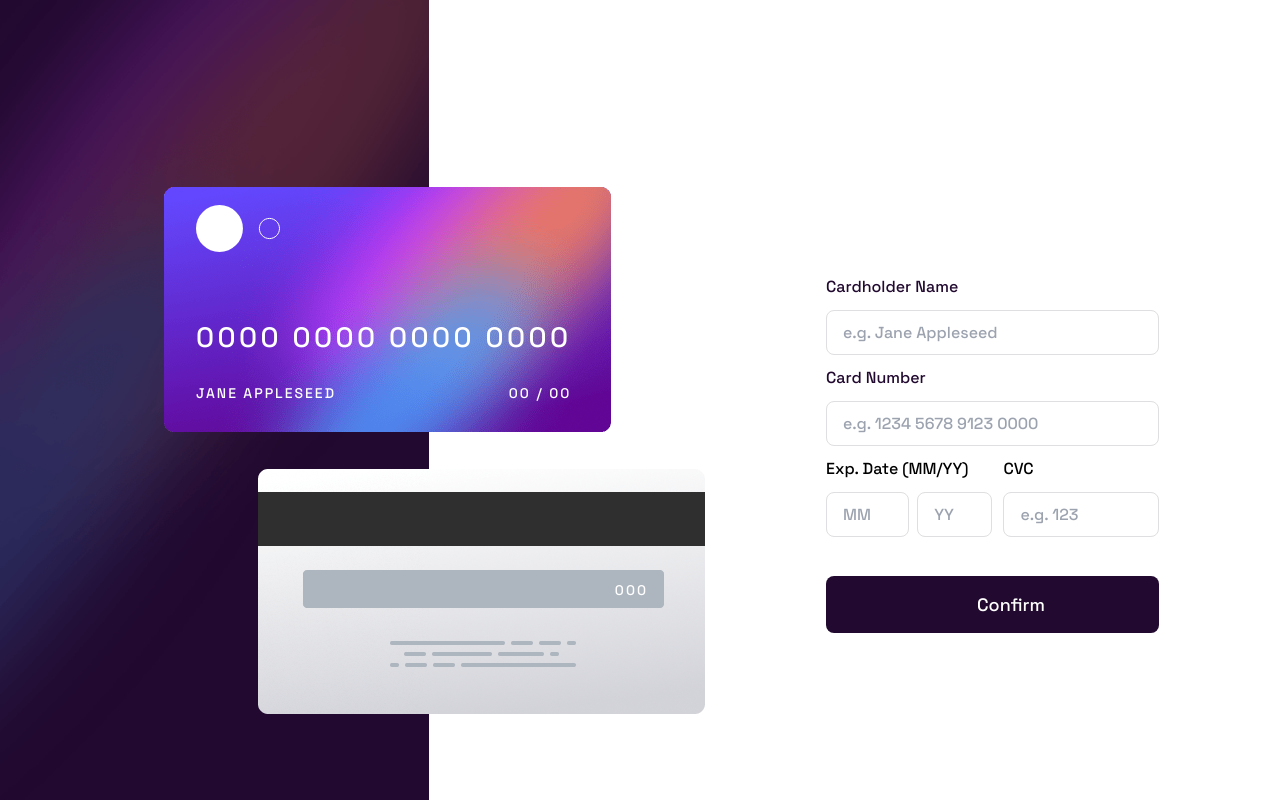
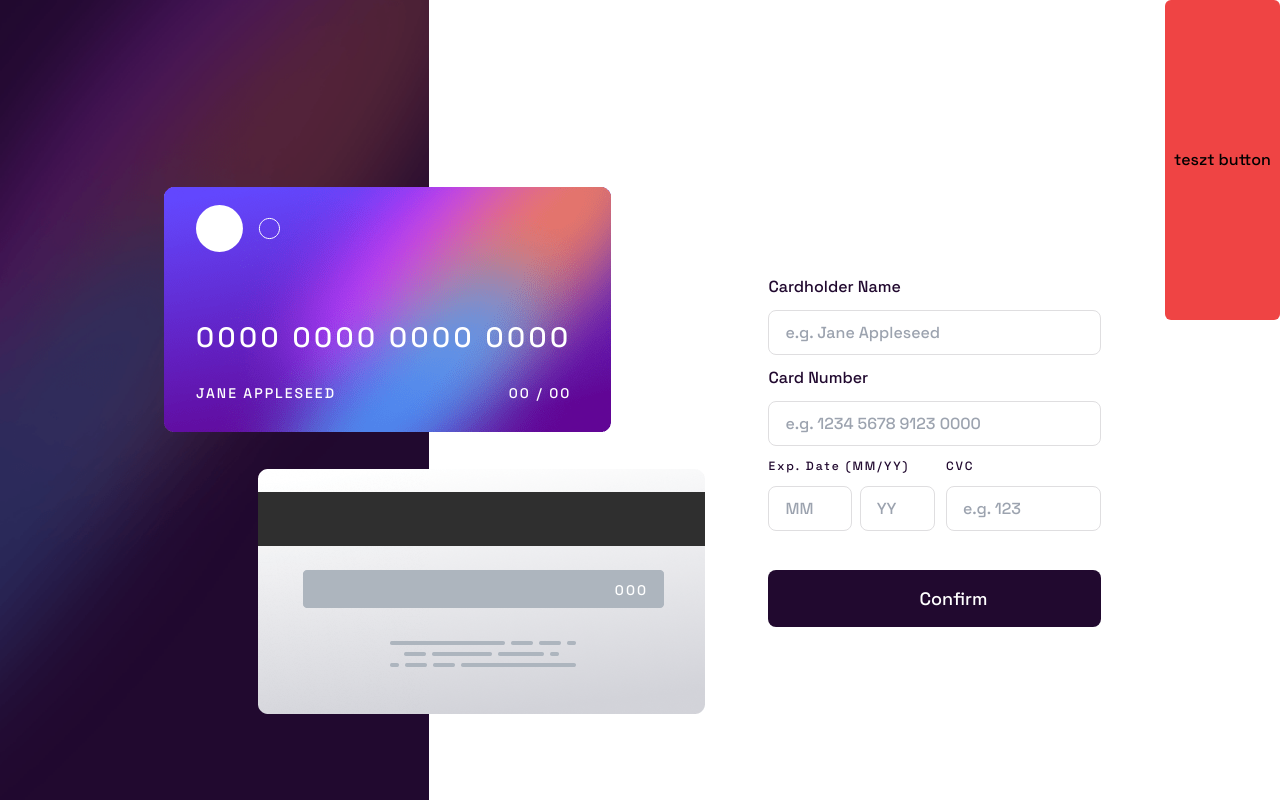
Before and after one commit to mate1225/Interactive_Card_Details, a React (Vite) app: page / in a window 1280 px wide. Built offline with nearby package versions, Linux system fonts and the light colour scheme.

Commit message:
function added

```diff
--- a/src/App.tsx
+++ b/src/App.tsx
@@ -15,6 +15,14 @@ function App() {
     CVC: "",
   });
 
+  const [errorState, setErrorState] = useState({
+    Cardholder: false,
+    CardNumber: false,
+    MM: false,
+    YY: false,
+    CVC: false,
+  });
+
   function handleInputChange(e: React.ChangeEvent<HTMLInputElement>) {
     const { name, value } = e.target;
     setState((prev) => {
@@ -23,31 +31,85 @@ function App() {
         [name]: value,
       };
     });
+
+    //ezt még optimalizálni kell
+    /*  useEffect(() => {
+      setErrorState((prev) => {
+        return {
+          ...prev,
+          [name]: false,
+        };
+      });
+    }, [
+      errorState.CVC,
+      errorState.CardNumber,
+      errorState.Cardholder,
+      errorState.MM,
+      errorState.YY,
+    ]); */
+    setErrorState((prev) => {
+      return {
+        ...prev,
+        [name]: false,
+      };
+    });
   }
 
-  const { Cardholder, CardNumber, MM, YY, CVC } = state;
+  //form validation
+  function useErrorState(name: string, value: boolean) {
+    setErrorState((prev) => {
+      return {
+        ...prev,
+        [name]: value,
+      };
+    });
+  }
+  /* function isContinLetters() {
+    //itt lesz egy ellenőrzés arra hogy tartalmaz-e betűket
+  } */
+  function formValidation() {
+    if (state.CardNumber.length > 16) {
+      useErrorState("CardNumber", true);
+    }
+    if (state.CVC.length > 3) {
+      useErrorState("CVC", true);
+    } else if (state.CVC.length <= 3) {
+      useErrorState("CVC", false);
+    }
+  }
+  console.log(errorState);
   return (
     <>
       <div className=" xl:flex  ">
         <BackgroundImage />
         <Card
-          cv={CVC}
-          Cardholder={Cardholder}
-          cardNumber={CardNumber}
-          MM={MM}
-          YY={YY}
+          CVC={state.CVC}
+          Cardholder={state.Cardholder}
+          CardNumber={state.CardNumber}
+          MM={state.MM}
+          YY={state.YY}
         />
         <div className=" w-[100%] xl:flex   xl:justify-center ">
           <FormSection
-            Cardholder={Cardholder}
-            CardNumber={CardNumber}
-            MM={MM}
-            YY={YY}
-            CVC={CVC}
+            Cardholder={state.Cardholder}
+            CardNumber={state.CardNumber}
+            MM={state.MM}
+            YY={state.YY}
+            CVC={state.CVC}
             handleChange={handleInputChange}
+            CardNumberError={errorState.CardNumber}
+            MMError={errorState.MM}
+            YYError={errorState.YY}
+            CVCError={errorState.CVC}
           />
           {/* <FinishPage /> */}
         </div>
+        <button
+          className=" h-[20rem] w-[20rem] rounded-md  bg-red-500"
+          onClick={formValidation}
+        >
+          teszt button
+        </button>
       </div>
     </>
   );
--- a/src/components/card/Card.tsx
+++ b/src/components/card/Card.tsx
@@ -4,21 +4,21 @@ import CardBack from "./CardBack";
 import CardFront from "./CardFront";
 
 export default function (props: {
-  cv: string;
+  CVC: string;
   Cardholder: string;
-  cardNumber: string;
+  CardNumber: string;
   MM: string;
   YY: string;
 }) {
-  const { cv, Cardholder, cardNumber, MM, YY } = props;
+  const { CVC, Cardholder, CardNumber, MM, YY } = props;
   return (
     <>
       <section className=" flex items-center justify-center xl:items-end xl:justify-start  ">
         <div className=" flex flex-col xl:flex-col-reverse">
-          <CardBack cv={cv} />
+          <CardBack cv={CVC} />
           <CardFront
             Cardholder={Cardholder}
-            cardNumber={cardNumber}
+            cardNumber={CardNumber}
             MM={MM}
             YY={YY}
           />
--- a/src/components/card/CardFront.tsx
+++ b/src/components/card/CardFront.tsx
@@ -21,13 +21,9 @@ export default function CardFront(props: {
           </p>
           <div className=" mt-[1.06rem] flex items-center justify-between text-[0.5625rem] tracking-[0.08038rem] xl:mt-[1.59rem] xl:text-[0.875rem] xl:tracking-[0.125rem] ">
             <p> {Cardholder === "" ? "JANE APPLESEED" : Cardholder}</p>
-            <div>
-              <p> </p>
-
-              <p>
-                {MM === "" ? "00" : MM} / {YY === "" ? "00" : YY}
-              </p>
-            </div>
+            <p>
+              {MM === "" ? "00" : MM} / {YY === "" ? "00" : YY}
+            </p>
           </div>
         </div>
       </div>
--- a/src/components/formComponents/BottomSection.tsx
+++ b/src/components/formComponents/BottomSection.tsx
@@ -6,20 +6,33 @@ export default function BottomSection(props: {
   YYValue: string;
   CVCValue: string;
   handleChange: ChangeEventHandler;
+  MMError: boolean;
+  YYError: boolean;
+  CVCError: boolean;
 }) {
-  const { MMvalue, YYValue, CVCValue, handleChange } = props;
+  const {
+    MMvalue,
+    YYValue,
+    CVCValue,
+    handleChange,
+    MMError,
+    YYError,
+    CVCError,
+  } = props;
   return (
     <>
       <div className="mx-6 flex justify-between "></div>
       <section className=" mx-6 grid grid-cols-2 grid-rows-1  ">
         <div>
-          <p className=" ">Exp. Date (MM/YY)</p>
+          <p className=" text-[0.75rem] tracking-[0.125rem] text-DeepViolet  ">
+            Exp. Date (MM/YY)
+          </p>
           <div className=" grid grid-cols-2 grid-rows-1">
             <Inputs
               placeholderValue="MM"
               labelValue=""
               divStyle=""
-              InputStyle=""
+              InputStyle={MMError}
               inpValue={MMvalue}
               inpName="MM"
               handleChange={handleChange}
@@ -28,7 +41,7 @@ export default function BottomSection(props: {
               placeholderValue="YY"
               labelValue=""
               divStyle=" ml-[0.5rem] "
-              InputStyle=""
+              InputStyle={YYError}
               inpValue={YYValue}
               inpName="YY"
               handleChange={handleChange}
@@ -37,12 +50,14 @@ export default function BottomSection(props: {
         </div>
 
         <div className=" ml-[0.69rem] ">
-          <p>CVC</p>
+          <p className=" text-[0.75rem] tracking-[0.125rem] text-DeepViolet  ">
+            CVC
+          </p>
           <Inputs
             placeholderValue="e.g. 123"
             labelValue=""
             divStyle=""
-            InputStyle=""
+            InputStyle={CVCError}
             inpValue={CVCValue}
             inpName="CVC"
             handleChange={handleChange}
--- a/src/components/formComponents/FormSection.tsx
+++ b/src/components/formComponents/FormSection.tsx
@@ -10,8 +10,23 @@ export default function FormSection(props: {
   YY: string;
   CVC: string;
   handleChange: ChangeEventHandler;
+  CardNumberError: boolean;
+  MMError: boolean;
+  YYError: boolean;
+  CVCError: boolean;
 }) {
-  const { Cardholder, CardNumber, MM, YY, CVC, handleChange } = props;
+  const {
+    Cardholder,
+    CardNumber,
+    MM,
+    YY,
+    CVC,
+    handleChange,
+    CardNumberError,
+    MMError,
+    YYError,
+    CVCError,
+  } = props;
   return (
     <div className=" mt-[3.02rem]  xl:mt-[17.19rem] xl:max-w-[23.8125rem]  ">
       <section>
@@ -19,7 +34,7 @@ export default function FormSection(props: {
           labelValue="Cardholder Name"
           placeholderValue="e.g. Jane Appleseed"
           divStyle="mx-6"
-          InputStyle=""
+          InputStyle={false}
           inpValue={Cardholder}
           inpName="Cardholder"
           handleChange={handleChange}
@@ -28,7 +43,7 @@ export default function FormSection(props: {
           labelValue="Card Number"
           placeholderValue="e.g. 1234 5678 9123 0000"
           divStyle="mx-6"
-          InputStyle=""
+          InputStyle={CardNumberError}
           inpValue={CardNumber}
           inpName="CardNumber"
           handleChange={handleChange}
@@ -38,6 +53,9 @@ export default function FormSection(props: {
           YYValue={YY}
           CVCValue={CVC}
           handleChange={handleChange}
+          MMError={MMError}
+          YYError={YYError}
+          CVCError={CVCError}
         />
         <CustomButton text="Confirm" style="mt-7" />
       </section>
--- a/src/components/formComponents/Inputs.tsx
+++ b/src/components/formComponents/Inputs.tsx
@@ -4,7 +4,7 @@ export default function Inputs(props: {
   placeholderValue: string;
   labelValue: string;
   divStyle: string;
-  InputStyle: string;
+  InputStyle: boolean;
   inpValue: string;
   inpName: string;
   handleChange: ChangeEventHandler;
@@ -23,7 +23,9 @@ export default function Inputs(props: {
       {labelValue && <label htmlFor={labelValue}>{labelValue}</label>}
       <input
         type="text"
-        className={` my-[0.69rem]  h-[2.8125rem] min-w-0 max-w-[1000rem] rounded-lg border-[1px] border-solid border-LightGrey px-4 outline-none focus:border-Gradient ${InputStyle} `}
+        className={` my-[0.69rem]  h-[2.8125rem] min-w-0 max-w-[1000rem] rounded-lg border-[1px] border-solid  px-4 outline-none   ${
+          InputStyle ? "border-Red" : "border-LightGrey focus:border-Gradient"
+        } `}
         id={labelValue}
         placeholder={placeholderValue}
         value={inpValue}
--- /dev/null
+++ b/src/util/customStates.tsx
@@ -0,0 +1 @@
+export function useErrorState() {}
```
